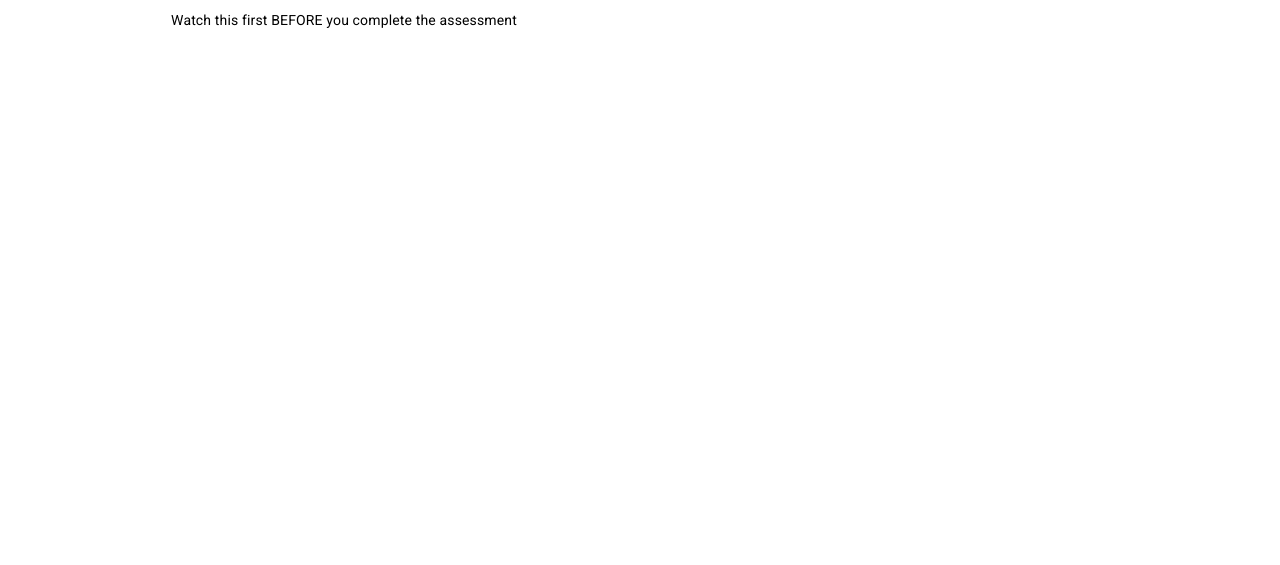
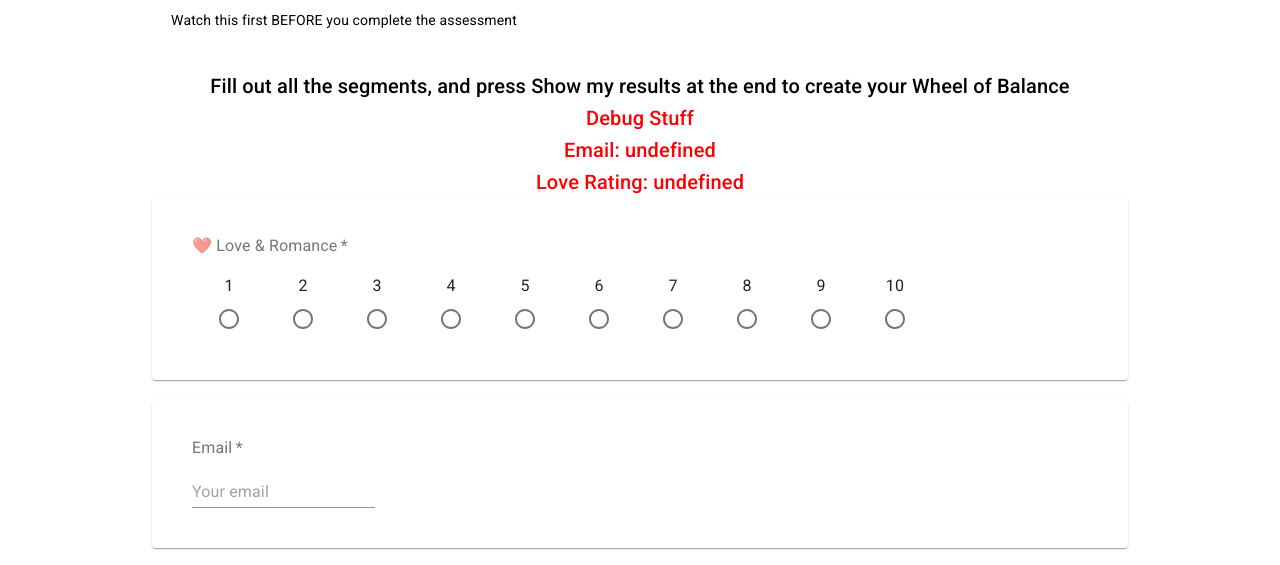
Before and after one commit to burnoutcoachapp/burnoutcoachapp, a React (Create React App) app: page / in a window 1280 px wide. Shown: the part 784-1349 px from the top of the page. Before the commit the page ends 814 px from the top, so only its background shows below. Built offline with nearby package versions, Linux system fonts and the light colour scheme.

Commit message:
Added partial Form

```diff
--- /dev/null
+++ b/src/components/Form.tsx
@@ -0,0 +1,106 @@
+import React, { useState } from "react";
+import {
+  Container,
+  Typography,
+  makeStyles,
+  FormControl,
+  FormLabel,
+  RadioGroup,
+  FormControlLabel,
+  Radio,
+  Card,
+  TextField,
+} from "@material-ui/core";
+import strings from "../strings";
+
+const useStyles = makeStyles({
+  container: {
+    display: "flex",
+    paddingTop: 40,
+    alignItems: "center",
+    justifyContent: "center",
+    flexDirection: "column",
+  },
+  card: {
+    padding: 40,
+    marginBottom: 20,
+    width: "70vw",
+  },
+});
+
+const loveRatingValues = [1, 2, 3, 4, 5, 6, 7, 8, 9, 10];
+
+const Form = (): JSX.Element => {
+  const classes = useStyles();
+
+  const [loveRating, setLoveRating] = useState<number | undefined>(undefined);
+  const [email, setEmail] = useState<string>("");
+
+  const onChangeEmailText = (
+    e: React.ChangeEvent<HTMLTextAreaElement | HTMLInputElement>
+  ) => {
+    setEmail(e.target.value);
+  };
+
+  const renderDebugText = (label: string, text?: string): JSX.Element => {
+    return (
+      <Typography style={{ color: "red" }} align="center" variant="h6">
+        {`${label}${text === undefined ? "" : `: ${text}`}`}
+      </Typography>
+    );
+  };
+
+  return (
+    <Container className={classes.container}>
+      <Typography align="center" variant="h6">
+        {strings.formTitle}
+      </Typography>
+      {renderDebugText("Debug Stuff")}
+      {renderDebugText("Email", email || "undefined")}
+      {renderDebugText("Love Rating", (loveRating ?? "undefined").toString())}
+      <Card className={classes.card}>
+        <FormControl required component="fieldset">
+          <FormLabel style={{ paddingBottom: 20 }} component="label">
+            {strings.loveRomanceTitle}
+          </FormLabel>
+          <RadioGroup
+            row
+            aria-label="loveRating"
+            name="loveRating"
+            value={loveRating ?? 0}
+            onChange={(e) => {
+              const value = e.target.value;
+              setLoveRating(parseInt(value));
+            }}
+          >
+            {loveRatingValues.map((value) => {
+              return (
+                <FormControlLabel
+                  key={`loveRatingRadio-${value}`}
+                  control={<Radio />}
+                  value={value}
+                  label={value}
+                  labelPlacement="top"
+                />
+              );
+            })}
+          </RadioGroup>
+        </FormControl>
+      </Card>
+      <Card className={classes.card}>
+        <FormControl required component="fieldset">
+          <FormLabel style={{ paddingBottom: 20 }} component="label">
+            {strings.email}
+          </FormLabel>
+          <TextField
+            placeholder={strings.emailPlaceholder}
+            value={email}
+            onChange={onChangeEmailText}
+          ></TextField>
+        </FormControl>
+      </Card>
+    </Container>
+  );
+};
+
+export default Form;
--- a/src/components/index.tsx
+++ b/src/components/index.tsx
@@ -1,2 +1,3 @@
 export { default as Header } from "./Header";
 export { default as Introduction } from "./Introduction";
+export { default as Form } from "./Form";
--- a/src/screens/QuestionnaireScreen.tsx
+++ b/src/screens/QuestionnaireScreen.tsx
@@ -1,6 +1,6 @@
 import React from "react";
 import { Box, makeStyles } from "@material-ui/core";
-import { Header, Introduction } from "../components";
+import { Header, Introduction, Form } from "../components";
 
 const useStyles = makeStyles({
   root: {
@@ -16,6 +16,7 @@ const QuestionnaireScreen: React.FC = () => {
     <Box className={classes.root}>
       <Header />
       <Introduction />
+      <Form />
     </Box>
   );
 };
--- a/src/strings.ts
+++ b/src/strings.ts
@@ -2,7 +2,11 @@ const strings = {
     welcome: "WELCOME TO YOUR 5 MINUTE SELF-ASSESSMENT",
     watchFirst: "Watch this first BEFORE you complete the assessment",
     propagandaPart1: "Take my free 5 minute self-assessment to see the reasons you're feeling out of balance, what to focus on and how to fix it. When you submit your answers at the end, your Wheel will display and your answers will be emailed to you.",
-    propagandaPart2: "Please know that only I have access to this information so the more honest and raw you can be, the better conversation we can have should you choose to book a Progression Session with me."
+    propagandaPart2: "Please know that only I have access to this information so the more honest and raw you can be, the better conversation we can have should you choose to book a Progression Session with me.",
+    formTitle: "Fill out all the segments, and press Show my results at the end to create your Wheel of Balance",
+    loveRomanceTitle: "❤️ Love & Romance",
+    email: "Email",
+    emailPlaceholder: "Your email"
 }
 
 export default strings;
```
